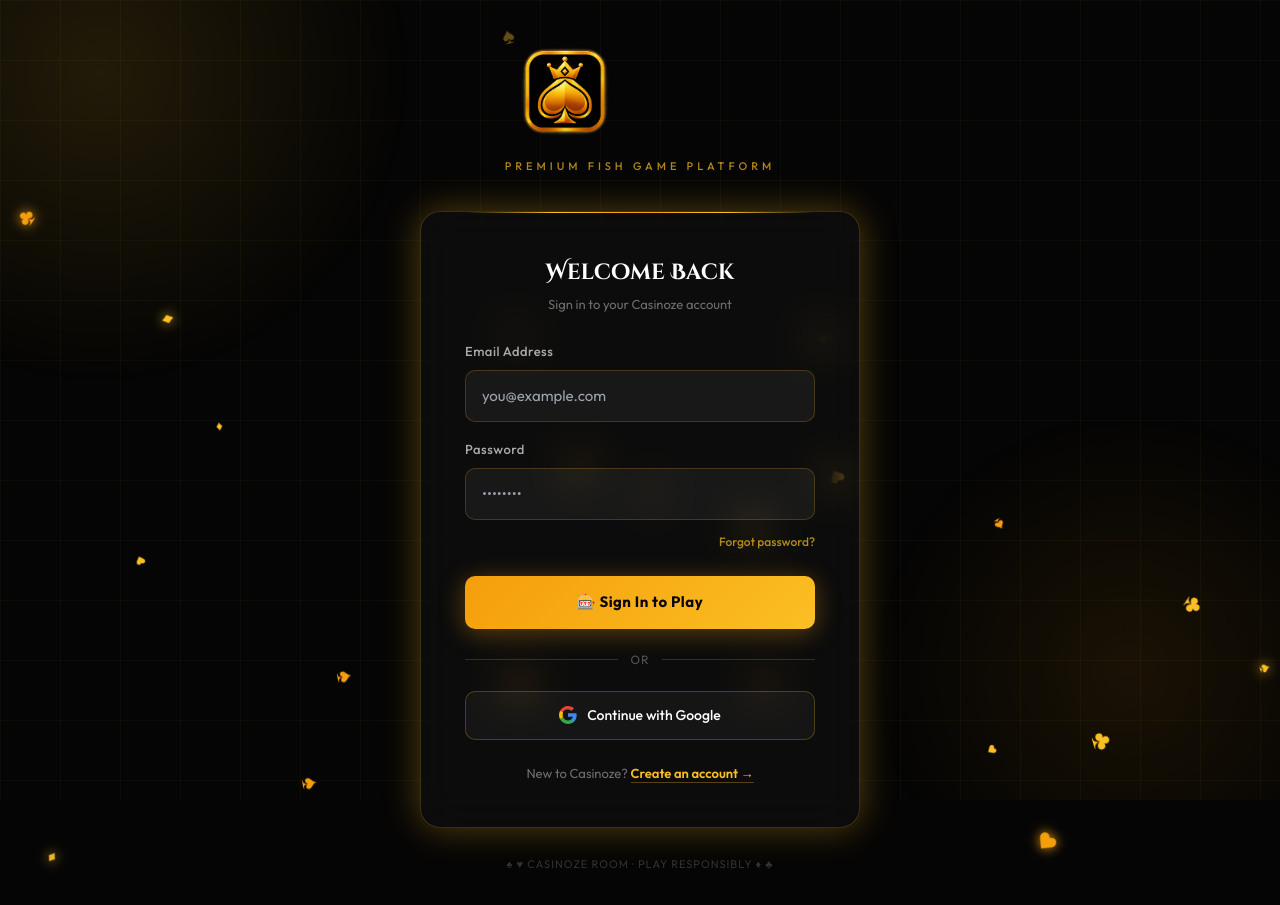
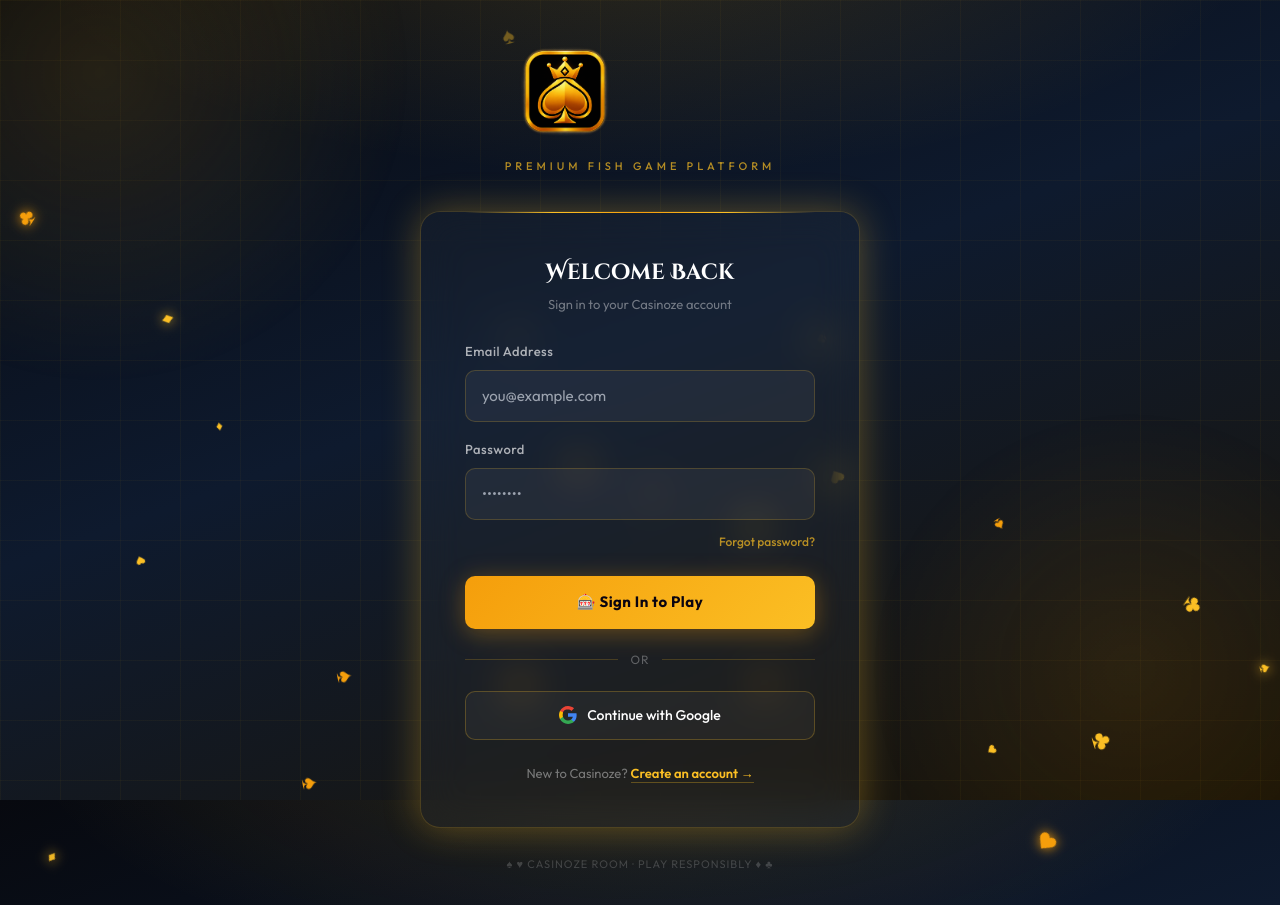
Before and after one commit to awaiscoservices/My-First-App, a Next.js app: page /auth/login in a window 1280 px wide. Built offline with nearby package versions, Linux system fonts and the light colour scheme; no server answers.

Commit message:
Add files via upload

```diff
--- a/components/layout/PlayerLayout.js
+++ b/components/layout/PlayerLayout.js
@@ -145,7 +145,7 @@
   const showPromo = PROMO_TEXT && promoOpen
 
   return (
-    <div style={{ minHeight: '100vh', background: '#050505', fontFamily: "'Outfit', sans-serif", color: '#fff' }}>
+    <div style={{ minHeight: '100vh', background: 'var(--bg-gradient)', backgroundAttachment: 'fixed', fontFamily: "'Outfit', sans-serif", color: '#fff' }}>
       <Head>
         <link rel="preconnect" href="https://fonts.googleapis.com" />
         <link href="https://fonts.googleapis.com/css2?family=Cinzel:wght@600;700&family=Outfit:wght@300;400;500;600;700;800&display=swap" rel="stylesheet" />
@@ -155,7 +155,7 @@
       <header style={{
         position: 'fixed', top: 0, left: 0, right: 0, height: 64, zIndex: 60,
         display: 'flex', alignItems: 'center', justifyContent: 'space-between', gap: 12, padding: '0 20px',
-        background: 'linear-gradient(180deg,#0d0b05,#070707)',
+        background: 'var(--panel-gradient)', backdropFilter: 'blur(10px)',
         borderBottom: '1px solid rgba(251,191,36,.18)',
         boxShadow: '0 4px 24px rgba(0,0,0,.6)',
       }}>
@@ -193,7 +193,7 @@
       {/* ── SIDEBAR ── */}
       <aside className={`player-sidebar${sidebarOpen ? ' open' : ''}`} style={{
         position: 'fixed', top: 64, left: 0, bottom: 0, width: 250, zIndex: 50,
-        background: 'linear-gradient(180deg,#0a0905,#060606)',
+        background: 'var(--panel-gradient)',
         borderRight: '1px solid rgba(251,191,36,.1)',
         display: 'flex', flexDirection: 'column',
       }}>
--- a/pages/auth/forgot-password.js
+++ b/pages/auth/forgot-password.js
@@ -16,7 +16,7 @@
     setMsg(error ? { kind: 'error', text: error.message } : { kind: 'success', text: 'If that email has an account, a reset link is on its way.' })
   }
   return (
-    <div style={{ minHeight: '100vh', background: '#050505', color: '#fff', display: 'flex', alignItems: 'center', justifyContent: 'center', padding: 20, fontFamily: "'Outfit', sans-serif" }}>
+    <div style={{ minHeight: '100vh', background: 'var(--bg-gradient)', color: '#fff', display: 'flex', alignItems: 'center', justifyContent: 'center', padding: 20, fontFamily: "'Outfit', sans-serif" }}>
       <Head><title>Forgot password — Casinoze Room</title><link href="https://fonts.googleapis.com/css2?family=Outfit:wght@400;600;800&display=swap" rel="stylesheet" /></Head>
       <form onSubmit={submit} style={{ ...card, width: '100%', maxWidth: 420 }}>
         <h1 style={{ fontSize: 24, fontWeight: 800, marginBottom: 6 }}>Reset your password</h1>
--- a/pages/auth/login.js
+++ b/pages/auth/login.js
@@ -105,7 +105,7 @@
         <link href="https://fonts.googleapis.com/css2?family=Cinzel+Decorative:wght@400;700;900&family=Outfit:wght@300;400;500;600;700&display=swap" rel="stylesheet" />
         <style>{`
           *,*::before,*::after{box-sizing:border-box;margin:0;padding:0}
-          body{background:#050505;overflow-x:hidden}
+          body{background:var(--bg-gradient);background-attachment:fixed;overflow-x:hidden}
           input:-webkit-autofill,input:-webkit-autofill:hover,input:-webkit-autofill:focus{
             -webkit-box-shadow:0 0 0 1000px rgba(10,4,30,1) inset!important;
             -webkit-text-fill-color:#ffffff!important;caret-color:#fbbf24!important}
@@ -136,7 +136,7 @@
       )}
 
       {/* Background */}
-      <div style={{ position: 'fixed', inset: 0, background: '#050505', overflow: 'hidden', zIndex: 0 }}>
+      <div style={{ position: 'fixed', inset: 0, background: 'var(--bg-gradient)', overflow: 'hidden', zIndex: 0 }}>
         <div style={{ position: 'absolute', width: 600, height: 600, borderRadius: '50%', background: 'radial-gradient(circle, rgba(251,191,36,0.12) 0%, transparent 70%)', top: -200, left: -200, animation: 'orb-float 9s ease-in-out infinite' }} />
         <div style={{ position: 'absolute', width: 500, height: 500, borderRadius: '50%', background: 'radial-gradient(circle, rgba(245,158,11,0.09) 0%, transparent 70%)', bottom: -150, right: -100, animation: 'orb-float 12s ease-in-out infinite reverse' }} />
         <div style={{ position: 'absolute', inset: 0, backgroundImage: `linear-gradient(rgba(251,191,36,0.04) 1px, transparent 1px), linear-gradient(90deg, rgba(251,191,36,0.04) 1px, transparent 1px)`, backgroundSize: '60px 60px' }} />
--- a/pages/auth/register.js
+++ b/pages/auth/register.js
@@ -113,7 +113,7 @@
         <link href="https://fonts.googleapis.com/css2?family=Cinzel+Decorative:wght@400;700;900&family=Outfit:wght@300;400;500;600;700&display=swap" rel="stylesheet" />
         <style>{`
           *,*::before,*::after{box-sizing:border-box;margin:0;padding:0}
-          body{background:#050505;overflow-x:hidden}
+          body{background:var(--bg-gradient);background-attachment:fixed;overflow-x:hidden}
           input:-webkit-autofill,input:-webkit-autofill:hover,input:-webkit-autofill:focus{-webkit-box-shadow:0 0 0 1000px rgba(10,4,30,1) inset!important;-webkit-text-fill-color:#ffffff!important;caret-color:#fbbf24!important}
           @keyframes floatUp{0%{transform:translateY(0) rotate(0deg);opacity:0}10%{opacity:1}90%{opacity:1}100%{transform:translateY(-110vh) rotate(360deg);opacity:0}}
           @keyframes fadeSlideUp{from{opacity:0;transform:translateY(28px)}to{opacity:1;transform:translateY(0)}}
@@ -134,7 +134,7 @@
       )}
 
       {/* Background */}
-      <div style={{ position: 'fixed', inset: 0, background: '#050505', overflow: 'hidden', zIndex: 0 }}>
+      <div style={{ position: 'fixed', inset: 0, background: 'var(--bg-gradient)', overflow: 'hidden', zIndex: 0 }}>
         <div style={{ position: 'absolute', width: 600, height: 600, borderRadius: '50%', background: 'radial-gradient(circle, rgba(251,191,36,0.12) 0%, transparent 70%)', top: -200, right: -200, animation: 'orb-float 9s ease-in-out infinite' }} />
         <div style={{ position: 'absolute', width: 500, height: 500, borderRadius: '50%', background: 'radial-gradient(circle, rgba(245,158,11,0.09) 0%, transparent 70%)', bottom: -150, left: -100, animation: 'orb-float 12s ease-in-out infinite reverse' }} />
         <div style={{ position: 'absolute', inset: 0, backgroundImage: `linear-gradient(rgba(251,191,36,0.04) 1px, transparent 1px), linear-gradient(90deg, rgba(251,191,36,0.04) 1px, transparent 1px)`, backgroundSize: '60px 60px' }} />
--- a/pages/auth/reset-password.js
+++ b/pages/auth/reset-password.js
@@ -21,7 +21,7 @@
     setTimeout(() => router.push('/dashboard'), 1200)
   }
   return (
-    <div style={{ minHeight: '100vh', background: '#050505', color: '#fff', display: 'flex', alignItems: 'center', justifyContent: 'center', padding: 20, fontFamily: "'Outfit', sans-serif" }}>
+    <div style={{ minHeight: '100vh', background: 'var(--bg-gradient)', color: '#fff', display: 'flex', alignItems: 'center', justifyContent: 'center', padding: 20, fontFamily: "'Outfit', sans-serif" }}>
       <Head><title>New password — Casinoze Room</title><link href="https://fonts.googleapis.com/css2?family=Outfit:wght@400;600;800&display=swap" rel="stylesheet" /></Head>
       <form onSubmit={submit} style={{ ...card, width: '100%', maxWidth: 420 }}>
         <h1 style={{ fontSize: 24, fontWeight: 800, marginBottom: 20 }}>Choose a new password</h1>
--- a/styles/globals.css
+++ b/styles/globals.css
@@ -8,8 +8,19 @@
   padding: 0;
 }
 
+/* ── THEME: change these two lines to recolor the whole site ── */
+:root {
+  --bg-gradient:
+    radial-gradient(ellipse 80% 50% at 50% -8%, rgba(251,191,36,.14), transparent 60%),
+    linear-gradient(160deg, #07090f 0%, #0e1a2e 45%, #1c1507 100%);
+  --panel-gradient: linear-gradient(180deg, rgba(15,24,44,.96), rgba(8,12,22,.97));
+}
+html { background: #07090f; }
+
 body {
-  background: #050505;
+  background: var(--bg-gradient);
+  background-attachment: fixed;
+  min-height: 100vh;
   color: #ffffff;
   font-family: 'Inter', -apple-system, sans-serif;
 }
```
Also changed, not shown: pages/index.js (+5 -5 lines).
